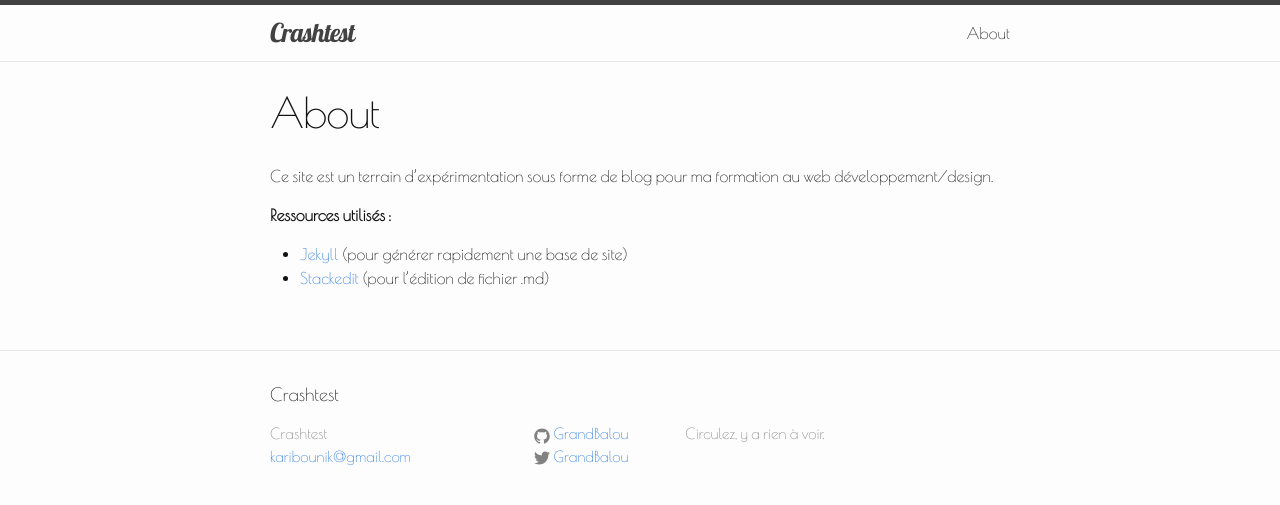
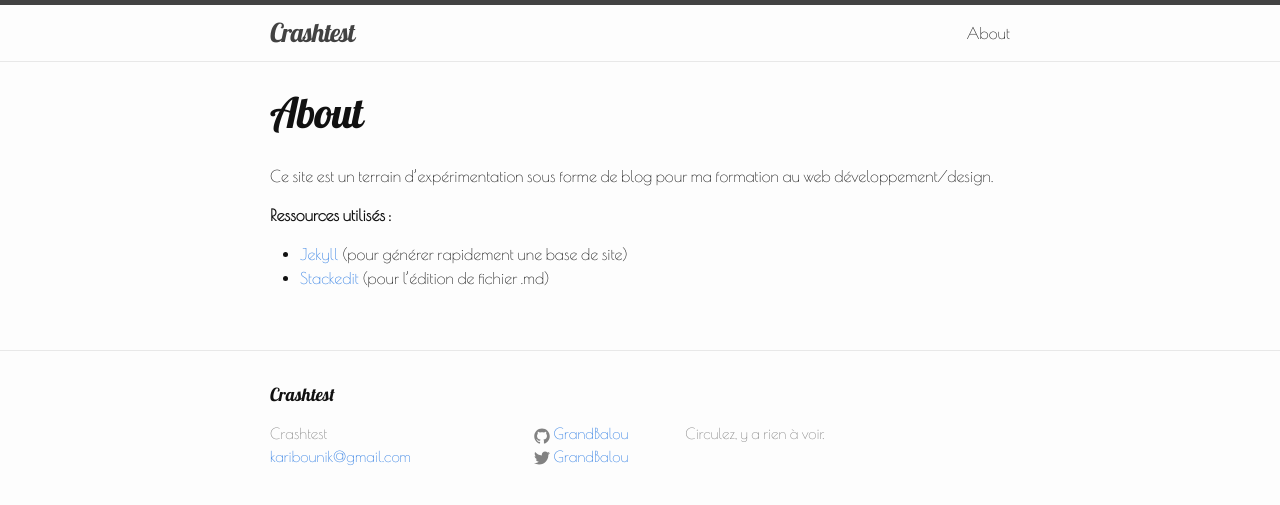
Before and after one commit to GrandBalou/grandbalou.github.io, a Jekyll site: the page built from about.md, in a window 1280 px wide. Shown: the top 505 px of the page. Built offline with Jekyll 4.4.1, drawn with Linux system fonts in a browser that asks for light colours.

Commit message:
Update _layout.scss

```diff
--- a/_sass/_layout.scss
+++ b/_sass/_layout.scss
@@ -1,3 +1,6 @@
+h1, h2{
+    font-family: $base-h-font-family;
+}
 /**
  * Site header
  */
@@ -202,12 +205,14 @@
  */
 .post-header {
     margin-bottom: $spacing-unit;
+    font-family: $base-h-font-family;
 }
 
 .post-title {
     font-size: 42px;
     letter-spacing: -1px;
     line-height: 1;
+    font-family: $base-h-font-family;
 
     @include media-query($on-laptop) {
         font-size: 36px;
@@ -219,6 +224,7 @@
 
     h2 {
         font-size: 32px;
+        font-family: $base-h-font-family;
 
         @include media-query($on-laptop) {
             font-size: 28px;
```
